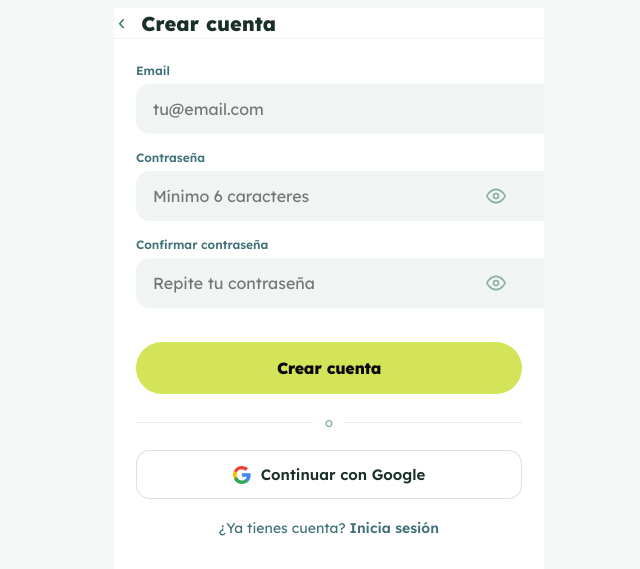
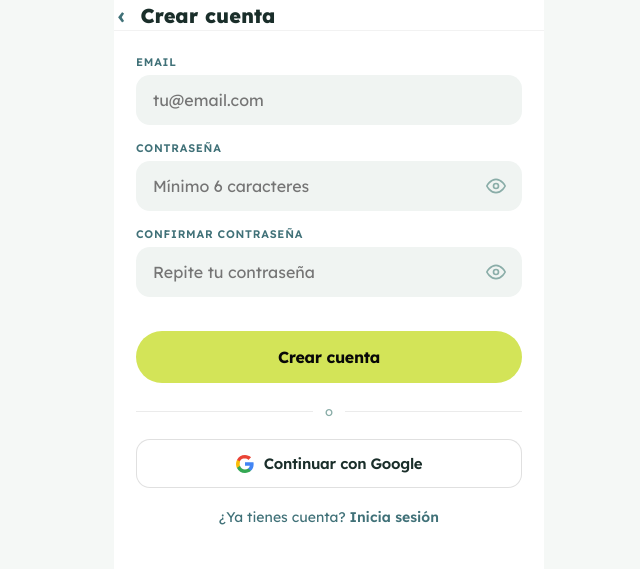
Before and after one commit to katvidal1609-web/HORMI-, a website with bundled scripts: page index.html in a window 1280 px wide. Both pictures are taken after a click on the button "Crear cuenta gratis". Shown: the whole page, without its empty margins (311-951 px from the left). Built offline with nearby package versions, Linux system fonts and the light colour scheme.

Commit message:
fix: agregar base.css con reglas críticas screen/app/html

```diff
--- /dev/null
+++ b/css/base.css
@@ -0,0 +1,52 @@
+:root{
+  /* 60% — fondos neutros */
+  --bg:#f5f8f6;--bg-card:#ffffff;--bg-soft:#f0f4f2;
+  /* 30% — teal principal */
+  --primary:#407178;--primary-dark:#2d5158;--primary-light:#c0d1c7;--nav-bg:#407178;
+  /* 10% — lime CTA */
+  --lime:#d3e458;--lime-soft:#d3e458;--lime-d:#b8cc38;--lime-dark:#b8cc38;
+  --lime-bg:rgba(211,228,88,.18);--lime-b:rgba(211,228,88,.4);--lime-t:#407178;
+  /* acento secundario lila — solo badges y Pro */
+  --accent:#a6b1e7;--accent-soft:#dde1f5;
+  /* texto */
+  --t1:#1a2e2a;--t2:#407178;--t3:#8aada8;
+  --text-soft:#407178;--text-muted:#8aada8;
+  /* semáforo */
+  --red:#E63946;--red-bg:rgba(230,57,70,.07);--red-b:rgba(230,57,70,.2);
+  --amber:#F59E0B;--amber-bg:rgba(245,158,11,.08);--amber-t:#92400E;
+  --green:#407178;--green-bg:rgba(64,113,120,.08);--success:#407178;
+  /* bordes & sombras */
+  --border:#dde8e4;--b1:rgba(0,0,0,.05);--b2:rgba(0,0,0,.08);--b3:rgba(0,0,0,.12);
+  --card-shadow:none;--modal-shadow:0 20px 60px rgba(0,0,0,.15);
+  /* aliases de superficie (compatibilidad) */
+  --s1:#ffffff;--s2:#f0f4f2;--s3:#c0d1c7;
+  /* tipografía */
+  --font-title:'Lexend',sans-serif;--font-body:'Lexend',-apple-system,sans-serif;
+  /* radios */
+  --r:14px;--rsm:10px;--rlg:20px;
+  --radius-card:14px;--radius-pill:24px;--radius-sm:10px;--spacing:16px;
+  /* layout */
+  --nh:68px;--sb:env(safe-area-inset-bottom,0px);--st:env(safe-area-inset-top,0px);
+}
+*{box-sizing:border-box;margin:0;padding:0;-webkit-tap-highlight-color:transparent;-webkit-font-smoothing:antialiased;-moz-osx-font-smoothing:grayscale}
+html{background:var(--bg)}html,body{height:100%;overflow:hidden;background:var(--bg)}
+body{font-family:var(--font-body);background:var(--bg);color:var(--t1);font-size:14px;overscroll-behavior:none;-webkit-font-smoothing:antialiased}
+h1,h2,h3,.screen-title,.brand,.title,.big-amount,[class*="amount"]{font-family:var(--font-title);letter-spacing:-.03em}
+h4,h5,h6,.subtitle,.label,.section-title{font-family:var(--font-title);font-weight:600;letter-spacing:-.02em}
+p,span,li,input,textarea,select,button{font-family:var(--font-body)}
+label,.field-label,[class*="label"]{font-family:var(--font-title);font-weight:600;letter-spacing:.07em;font-size:11px;text-transform:uppercase;color:var(--text-soft);margin-bottom:6px;display:block}
+button,.btn-primary,[class*="btn"]{font-family:var(--font-title);font-weight:700;letter-spacing:-.02em}
+.positive,[class*="positive"],.saving{color:var(--lime)!important}
+.negative,[class*="negative"],.hormi-amount,[class*="hormi-amt"]{color:var(--red)!important}
+.text-soft,.muted{font-weight:300}
+/* cards */
+.bstat,.s2c,.save-c,.goal-it,.plan-card,.catlist,.hrc,.pie-wrap{box-shadow:none;border-color:var(--border)}
+/* input labels */
+.f-lbl{font-family:var(--font-title);font-size:11px;font-weight:600;letter-spacing:.07em;text-transform:uppercase;color:var(--text-soft);margin-bottom:6px;display:block}
+.app{display:flex;flex-direction:column;height:100dvh;max-width:430px;margin:0 auto;position:relative;overflow:hidden;background:var(--bg)}
+.screen{position:absolute;inset:0;overflow-y:auto;overflow-x:hidden;display:none;padding-bottom:calc(90px + env(safe-area-inset-bottom,0px));background:var(--bg)}
+.screen.on{display:block}
+/* stats row */
+.stats-row,.stat-cards{display:flex;gap:8px;margin:16px 0}
+.stat-card{flex:1;background:var(--bg-card);border-radius:var(--radius-card);border:.5px solid var(--border);padding:12px;text-align:center}
+.screen::-webkit-scrollbar{display:none}
--- a/index.html
+++ b/index.html
@@ -15,22 +15,9 @@
   <!-- Supabase & Lucide via CDN (reemplazar con npm en producción) -->
   <script src="https://cdn.jsdelivr.net/npm/@supabase/supabase-js@2"></script>
   <script src="https://unpkg.com/lucide@latest/dist/umd/lucide.min.js"></script>
-  <style>
-.screen{position:absolute;inset:0;overflow-y:auto;overflow-x:hidden;display:none;padding-bottom:calc(90px + env(safe-area-inset-bottom,0px));background:var(--bg)}
-.screen.on{display:block}
-.auth-screen{position:fixed;inset:0;background:#fff;display:none;flex-direction:column;overflow-y:auto;padding:0 0 calc(32px + var(--sb));height:100dvh;height:-webkit-fill-available}
-.auth-screen.on{display:flex}
-.ov{position:fixed;inset:0;background:rgba(0,0,0,.45);z-index:200;display:none;align-items:flex-end;justify-content:center}
-.ov.open{display:flex}
-.ov.ctr{align-items:center}
-html{background:var(--bg)}
-html,body{height:100%;overflow:hidden;background:var(--bg)}
-body{font-family:var(--font-body);background:var(--bg);color:var(--t1);font-size:14px;overscroll-behavior:none;-webkit-font-smoothing:antialiased}
-.app{display:flex;flex-direction:column;height:100dvh;width:100%;max-width:430px;margin:0 auto;position:relative;overflow:hidden;background:var(--bg)}
-@media all and (display-mode:standalone){.app{height:100svh}}
-</style>
   <!-- Estilos separados por responsabilidad -->
   <link rel="stylesheet" href="/css/variables.css">
+  <link rel="stylesheet" href="/css/base.css">
   <link rel="stylesheet" >
   <link rel="stylesheet" href="/css/components.css">
   <link rel="stylesheet" href="/css/screens.css">
```
